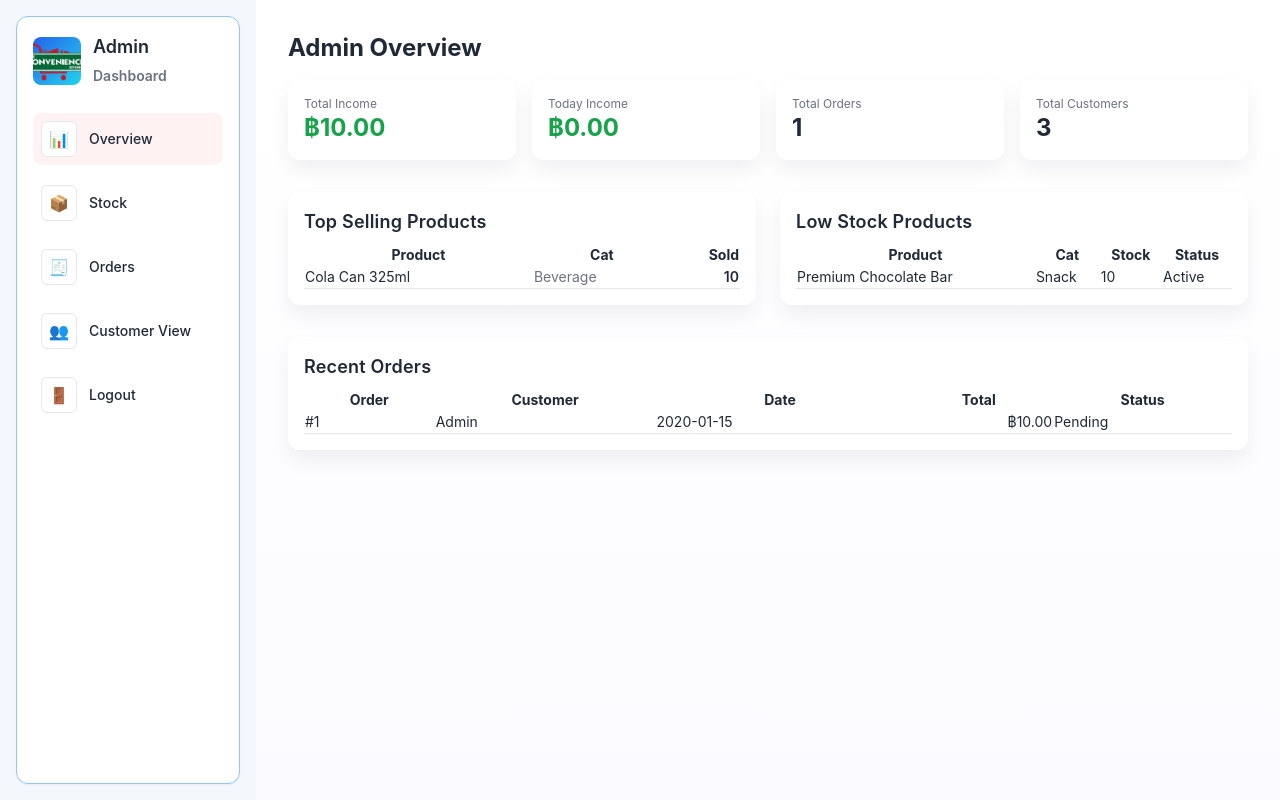
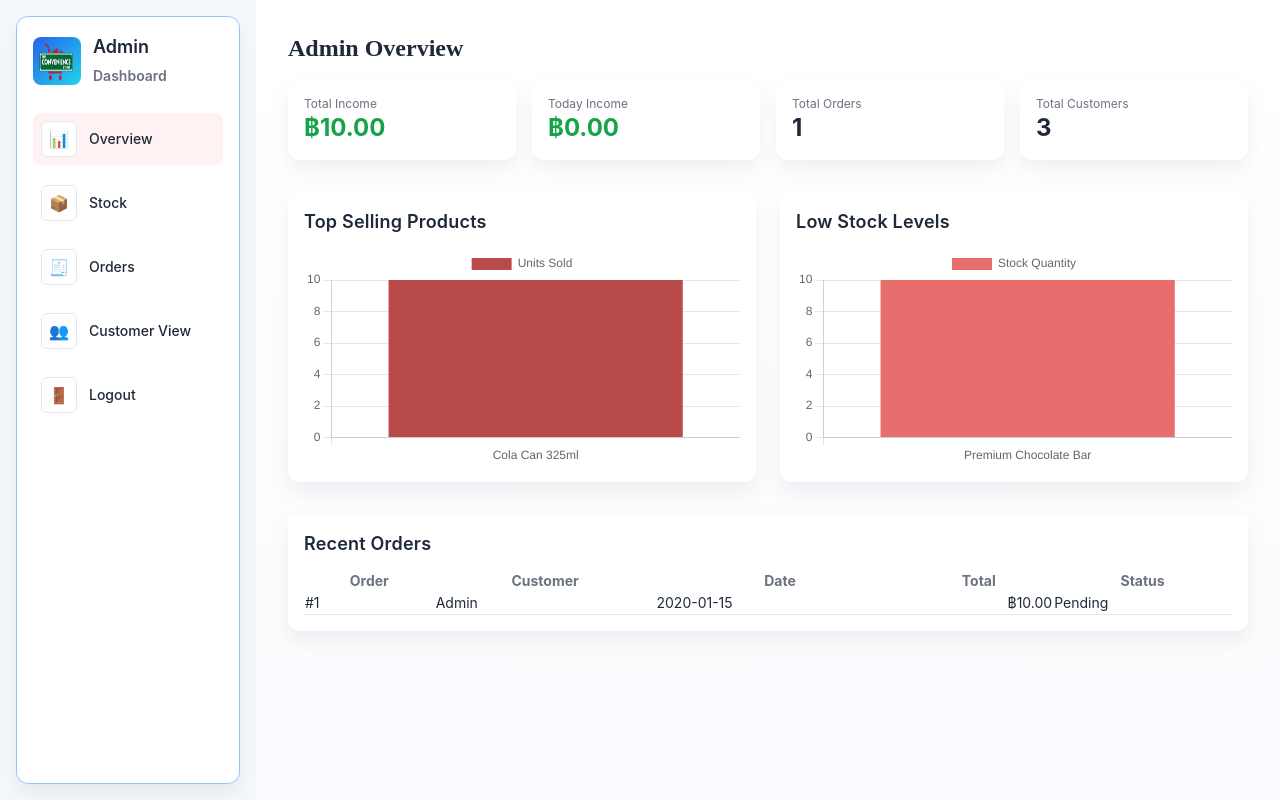
Before and after one commit to thanapon254710-cmd/convenience-store, a PHP site: page /ADMIN_HOME.php in a window 1280 px wide. Run offline with PHP 8.4, Linux system fonts and the light colour scheme; the visitor is signed in with stand-in values (Sample User, id 1); data comes from the database, SQL or seed files in the repository; tables that the repository leaves empty hold one stand-in row (values such as "Sample post"); some libraries are stand-ins or nearby versions.

Commit message:
not done waiittttt

```diff
--- a/database-Project-convenience-store-main/ADMIN_CUSTOMERS.php
+++ b/database-Project-convenience-store-main/ADMIN_CUSTOMERS.php
@@ -1,11 +1,12 @@
 <?php
 session_start();
-require_once 'connect.php';
+
 
 if (!isset($_SESSION['user_id']) || $_SESSION['role'] !== 'Admin') {
-    header('Location: index.php');
+    header("Location: index.php");
     exit;
 }
+require_once 'connect.php';
 
 // Load customers + stats
 $customers = [];
--- a/database-Project-convenience-store-main/ADMIN_HOME.php
+++ b/database-Project-convenience-store-main/ADMIN_HOME.php
@@ -1,53 +1,69 @@
 <?php
 session_start();
-require_once 'connect.php';
 
-// AUTH
 if (!isset($_SESSION['user_id']) || $_SESSION['role'] !== 'Admin') {
-    header('Location: index.php');
+    header("Location: index.php");
     exit;
 }
 
-// ------------------ QUERIES ------------------
+require_once 'connect.php';
 
+/* ===============================
+   DASHBOARD ANALYTICS QUERIES
+   (REAL database values)
+================================*/
+
+// TOTAL INCOME
 $totalIncome = 0;
 $res = $mysqli->query("SELECT IFNULL(SUM(amount_paid),0) AS total FROM payments");
 if ($res && $row = $res->fetch_assoc()) $totalIncome = (float)$row['total'];
 
+// TODAY INCOME
 $todayIncome = 0;
 $res = $mysqli->query("SELECT IFNULL(SUM(amount_paid),0) AS total FROM payments WHERE payment_date = CURDATE()");
 if ($res && $row = $res->fetch_assoc()) $todayIncome = (float)$row['total'];
 
+// TOTAL ORDERS
 $totalOrders = 0;
 $res = $mysqli->query("SELECT COUNT(*) AS c FROM orders");
 if ($res && $row = $res->fetch_assoc()) $totalOrders = (int)$row['c'];
 
+// TOTAL CUSTOMERS
 $totalCustomers = 0;
-$res = $mysqli->query("SELECT COUNT(*) AS c FROM users WHERE role = 'Customer'");
+$res = $mysqli->query("SELECT COUNT(*) AS c FROM users WHERE role='Customer'");
 if ($res && $row = $res->fetch_assoc()) $totalCustomers = (int)$row['c'];
 
+// TOP SELLING PRODUCTS (for bar chart)
 $topProducts = [];
-$q = "SELECT p.product_id,p.product_name,p.category,SUM(od.quantity) AS qty_sold
+$q = "SELECT p.product_name, SUM(od.quantity) AS qty_sold
       FROM orderdetails od
       JOIN products p ON od.product_id = p.product_id
-      GROUP BY p.product_id,p.product_name,p.category
+      GROUP BY p.product_id
       ORDER BY qty_sold DESC LIMIT 5";
+
 $res = $mysqli->query($q);
 if ($res) while ($row = $res->fetch_assoc()) $topProducts[] = $row;
 
+// LOW STOCK PRODUCTS (for chart + table)
 $lowStock = [];
-$q = "SELECT product_id,product_name,category,stock_qty,status
-      FROM products WHERE stock_qty <= 10 ORDER BY stock_qty ASC LIMIT 10";
+$q = "SELECT product_name, stock_qty
+      FROM products
+      WHERE stock_qty <= 10
+      ORDER BY stock_qty ASC LIMIT 10";
+
 $res = $mysqli->query($q);
 if ($res) while ($row = $res->fetch_assoc()) $lowStock[] = $row;
 
+// RECENT 5 ORDERS
 $recentOrders = [];
-$q = "SELECT o.order_id,o.order_date,o.total_amount,o.status,u.username
+$q = "SELECT o.order_id, o.order_date, o.total_amount, o.status, u.username
       FROM orders o
       LEFT JOIN users u ON o.user_id = u.user_id
-      ORDER BY o.order_date DESC,o.order_id DESC LIMIT 5";
+      ORDER BY o.order_date DESC LIMIT 5";
+
 $res = $mysqli->query($q);
 if ($res) while ($row = $res->fetch_assoc()) $recentOrders[] = $row;
+
 ?>
 <!DOCTYPE html>
 <html lang="en">
@@ -55,11 +71,10 @@ if ($res) while ($row = $res->fetch_assoc()) $recentOrders[] = $row;
     <meta charset="UTF-8" />
     <title>Admin Overview — Number 1 Shop</title>
 
-    <!-- STYLE -->
     <link rel="stylesheet" href="css/style.css" />
     <script src="https://cdn.tailwindcss.com"></script>
+    <script src="https://cdn.jsdelivr.net/npm/chart.js"></script>
 
-    <!-- Tailwind theme FIX (your original theme) -->
     <script>
         tailwind.config = {
             theme: {
@@ -73,10 +88,9 @@ if ($res) while ($row = $res->fetch_assoc()) $recentOrders[] = $row;
                     },
                     fontFamily: {
                         body: ['"PT Serif"', 'Georgia', 'serif'],
-                        ui: ['Inter', 'system-ui', 'Arial']
+                        ui: ['Inter', 'system-ui']
                     },
                     boxShadow: {
-                        'soft-lg': '0 14px 30px rgba(9,18,40,0.08)',
                         'card': '0 10px 20px rgba(9,18,40,0.06)'
                     }
                 }
@@ -84,26 +98,19 @@ if ($res) while ($row = $res->fetch_assoc()) $recentOrders[] = $row;
         }
     </script>
 
-    <!-- SweetAlert2 -->
+    <!-- SweetAlert for logout -->
     <script src="https://cdn.jsdelivr.net/npm/sweetalert2@11"></script>
-
     <script>
         function confirmLogout() {
             Swal.fire({
                 title: "Confirm Logout",
-                text: "Are you sure you want to logout?",
+                text: "Are you sure?",
                 icon: "warning",
                 showCancelButton: true,
                 confirmButtonColor: "#b94a4a",
                 cancelButtonColor: "#6b7280",
-                confirmButtonText: "Yes, logout",
-                cancelButtonText: "Cancel",
-                reverseButtons: true
-            }).then((result) => {
-                if (result.isConfirmed) {
-                    window.location.href = "logout.php";
-                }
-            });
+                confirmButtonText: "Logout",
+            }).then((res)=>{ if(res.isConfirmed) window.location='logout.php'; });
         }
     </script>
 </head>
@@ -111,15 +118,15 @@ if ($res) while ($row = $res->fetch_assoc()) $recentOrders[] = $row;
 <body class="min-h-screen antialiased text-gray-800">
 <div class="flex min-h-screen">
 
-<!-- SIDEBAR -->
+<!-- SIDEBAR (unchanged) -->
 <aside class="w-64 bg-sidebar p-4 sticky top-0 h-screen overflow-y-auto">
-    <div class="bg-white border border-blue-300 rounded-xl p-4 shadow-sm flex flex-col h-full">
+    <div class="bg-white rounded-xl p-4 shadow-card flex flex-col h-full border border-blue-300">
         <div class="flex items-center gap-3 mb-6">
-            <div class="w-12 h-12 rounded-lg bg-gradient-to-br from-blue-600 to-cyan-400 flex items-center justify-center">
-                <img src="asset/2960679-2182.png" class="w-full h-full object-cover rounded-lg" />
+            <div class="w-12 h-12 rounded-lg bg-gradient-to-br from-blue-600 to-cyan-400 text-white flex items-center justify-center">
+                <img src="asset/2960679-2182.png" class="w-full h-full rounded-lg" />
             </div>
             <div>
-                <div class="text-lg font-semibold">Admin<br/><span class="text-sm text-gray-500">Dashboard</span></div>
+                <div class="text-lg font-semibold">Admin<br><span class="text-sm text-gray-500">Dashboard</span></div>
             </div>
         </div>
 
@@ -132,33 +139,24 @@ if ($res) while ($row = $res->fetch_assoc()) $recentOrders[] = $row;
                     </a>
                 </li>
 
-                <li>
-                    <a href="ADMIN_STOCK.php" class="flex items-center gap-3 px-2 py-2 hover:bg-gray-50">
-                        <span class="w-9 h-9 flex items-center justify-center rounded-md bg-white border">📦</span>
-                        <span class="text-sm font-medium">Stock</span>
-                    </a>
+                <li><a href="ADMIN_STOCK.php" class="flex items-center gap-3 px-2 py-2 hover:bg-gray-50">
+                    <span class="w-9 h-9 flex items-center justify-center rounded-md bg-white border">📦</span>
+                    <span class="text-sm font-medium">Stock</span></a>
                 </li>
 
-                <li>
-                    <a href="ADMIN_ORDERS.php" class="flex items-center gap-3 px-2 py-2 hover:bg-gray-50">
-                        <span class="w-9 h-9 flex items-center justify-center rounded-md bg-white border">🧾</span>
-                        <span class="text-sm font-medium">Orders</span>
-                    </a>
+                <li><a href="ADMIN_ORDERS.php" class="flex items-center gap-3 px-2 py-2 hover:bg-gray-50">
+                    <span class="w-9 h-9 flex items-center justify-center rounded-md bg-white border">🧾</span>
+                    <span class="text-sm font-medium">Orders</span></a>
                 </li>
 
-                <li>
-                    <a href="ADMIN_CUSTOMERS.php" class="flex items-center gap-3 px-2 py-2 hover:bg-gray-50">
-                        <span class="w-9 h-9 flex items-center justify-center rounded-md bg-white border">👥</span>
-                        <span class="text-sm font-medium">Customer View</span>
-                    </a>
+                <li><a href="ADMIN_CUSTOMERS.php" class="flex items-center gap-3 px-2 py-2 hover:bg-gray-50">
+                    <span class="w-9 h-9 flex items-center justify-center rounded-md bg-white border">👥</span>
+                    <span class="text-sm font-medium">Customer View</span></a>
                 </li>
 
-                <!-- FIXED LOGOUT -->
-                <li>
-                    <a href="#" onclick="confirmLogout()" class="flex items-center gap-3 px-2 py-2 hover:bg-gray-50">
-                        <span class="w-9 h-9 flex items-center justify-center rounded-md bg-white border">🚪</span>
-                        <span class="text-sm font-medium">Logout</span>
-                    </a>
+                <li><a href="#" onclick="confirmLogout()" class="flex items-center gap-3 px-2 py-2 hover:bg-gray-50">
+                    <span class="w-9 h-9 flex items-center justify-center rounded-md bg-white border">🚪</span>
+                    <span class="text-sm font-medium">Logout</span></a>
                 </li>
             </ul>
         </nav>
@@ -168,18 +166,20 @@ if ($res) while ($row = $res->fetch_assoc()) $recentOrders[] = $row;
 <!-- MAIN CONTENT -->
 <div class="flex-1 p-8">
     <div class="max-w-screen-xl mx-auto">
-        <h1 class="text-2xl font-bold mb-4">Admin Overview</h1>
 
-        <!-- Mini Cards (Income, Orders, Etc) -->
+        <!-- TITLE -->
+        <h1 class="text-2xl font-bold mb-4" style="font-family:'PT Serif',serif;">Admin Overview</h1>
+
+        <!-- KPI CARDS -->
         <div class="grid grid-cols-1 md:grid-cols-4 gap-4 mb-8">
             <div class="bg-white rounded-xl p-4 shadow-card">
                 <div class="text-xs text-gray-500">Total Income</div>
-                <div class="text-2xl text-green-600 font-bold">฿<?= number_format($totalIncome, 2) ?></div>
+                <div class="text-2xl text-green-600 font-bold">฿<?= number_format($totalIncome,2) ?></div>
             </div>
 
             <div class="bg-white rounded-xl p-4 shadow-card">
                 <div class="text-xs text-gray-500">Today Income</div>
-                <div class="text-2xl text-green-600 font-bold">฿<?= number_format($todayIncome, 2) ?></div>
+                <div class="text-2xl text-green-600 font-bold">฿<?= number_format($todayIncome,2) ?></div>
             </div>
 
             <div class="bg-white rounded-xl p-4 shadow-card">
@@ -193,58 +193,40 @@ if ($res) while ($row = $res->fetch_assoc()) $recentOrders[] = $row;
             </div>
         </div>
 
-        <!-- Top Selling + Low Stock -->
-        <div class="grid grid-cols-1 lg:grid-cols-2 gap-6">
-            <div class="bg-white p-4 shadow-card rounded-xl">
-                <h2 class="text-lg font-semibold mb-2">Top Selling Products</h2>
-                <table class="w-full text-sm">
-                    <thead><tr><th>Product</th><th>Cat</th><th class="text-right">Sold</th></tr></thead>
-                    <tbody>
-                        <?php if (empty($topProducts)): ?>
-                            <tr><td colspan="3" class="text-center py-3 text-gray-400">No sales data yet</td></tr>
-                        <?php else: foreach ($topProducts as $p): ?>
-                            <tr class="border-b">
-                                <td><?= htmlspecialchars($p['product_name']) ?></td>
-                                <td class="text-gray-500"><?= $p['category'] ?></td>
-                                <td class="text-right font-semibold"><?= $p['qty_sold'] ?></td>
-                            </tr>
-                        <?php endforeach; endif; ?>
-                    </tbody>
-                </table>
+        <!-- CHARTS AREA -->
+        <div class="grid grid-cols-1 lg:grid-cols-2 gap-6 mb-8">
+
+            <!-- TOP SELLING CHART -->
+            <div class="bg-white rounded-xl p-4 shadow-card">
+                <h2 class="text-lg font-semibold mb-3">Top Selling Products</h2>
+                <canvas id="topSellingChart"></canvas>
             </div>
 
-            <div class="bg-white p-4 shadow-card rounded-xl">
-                <h2 class="text-lg font-semibold mb-2">Low Stock Products</h2>
-                <table class="w-full text-sm">
-                    <thead>
-                        <tr><th>Product</th><th>Cat</th><th>Stock</th><th>Status</th></tr>
-                    </thead>
-                    <tbody>
-                    <?php if (empty($lowStock)): ?>
-                        <tr><td colspan="4" class="text-center text-gray-400 py-3">No low stock</td></tr>
-                    <?php else: foreach ($lowStock as $p): ?>
-                        <tr class="border-b">
-                            <td><?= $p['product_name'] ?></td>
-                            <td><?= $p['category'] ?></td>
-                            <td><?= $p['stock_qty'] ?></td>
-                            <td><?= $p['status'] ?></td>
-                        </tr>
-                    <?php endforeach; endif; ?>
-                    </tbody>
-                </table>
+            <!-- LOW STOCK CHART -->
+            <div class="bg-white rounded-xl p-4 shadow-card">
+                <h2 class="text-lg font-semibold mb-3">Low Stock Levels</h2>
+                <canvas id="lowStockChart"></canvas>
             </div>
+
         </div>
 
         <!-- RECENT ORDERS -->
-        <div class="bg-white mt-8 p-4 shadow-card rounded-xl">
-            <h2 class="text-lg font-semibold mb-2">Recent Orders</h2>
+        <div class="bg-white p-4 rounded-xl shadow-card">
+            <h2 class="text-lg font-semibold mb-3">Recent Orders</h2>
+
             <table class="w-full text-sm">
                 <thead>
-                    <tr><th>Order</th><th>Customer</th><th>Date</th><th>Total</th><th>Status</th></tr>
+                    <tr class="text-gray-500">
+                        <th>Order</th>
+                        <th>Customer</th>
+                        <th>Date</th>
+                        <th>Total</th>
+                        <th>Status</th>
+                    </tr>
                 </thead>
                 <tbody>
                 <?php if (empty($recentOrders)): ?>
-                    <tr><td colspan="5" class="text-center py-3 text-gray-400">No orders</td></tr>
+                    <tr><td colspan="5" class="py-4 text-center text-gray-400">No orders</td></tr>
                 <?php else: foreach ($recentOrders as $o): ?>
                     <tr class="border-b">
                         <td>#<?= $o['order_id'] ?></td>
@@ -256,11 +238,51 @@ if ($res) while ($row = $res->fetch_assoc()) $recentOrders[] = $row;
                 <?php endforeach; endif; ?>
                 </tbody>
             </table>
+
         </div>
 
     </div>
 </div>
 
 </div>
+
+<!-- =======================
+     CHART.JS SCRIPTS
+======================= -->
+
+<script>
+/* TOP SELLING CHART DATA */
+const topLabels = <?= json_encode(array_column($topProducts,'product_name')) ?>;
+const topValues = <?= json_encode(array_column($topProducts,'qty_sold')) ?>;
+
+new Chart(document.getElementById('topSellingChart'), {
+    type: 'bar',
+    data: {
+        labels: topLabels,
+        datasets: [{
+            label: 'Units Sold',
+            data: topValues,
+            backgroundColor: '#b94a4a'
+        }]
+    }
+});
+
+/* LOW STOCK CHART DATA */
+const lowLabels = <?= json_encode(array_column($lowStock,'product_name')) ?>;
+const lowValues = <?= json_encode(array_column($lowStock,'stock_qty')) ?>;
+
+new Chart(document.getElementById('lowStockChart'), {
+    type: 'bar',
+    data: {
+        labels: lowLabels,
+        datasets: [{
+            label: 'Stock Quantity',
+            data: lowValues,
+            backgroundColor: '#e86d6d'
+        }]
+    }
+});
+</script>
+
 </body>
 </html>
--- a/database-Project-convenience-store-main/ADMIN_ORDERS.php
+++ b/database-Project-convenience-store-main/ADMIN_ORDERS.php
@@ -1,11 +1,13 @@
 <?php
+
 session_start();
-require_once 'connect.php';
+
 
 if (!isset($_SESSION['user_id']) || $_SESSION['role'] !== 'Admin') {
-    header('Location: index.php');
+    header("Location: index.php");
     exit;
 }
+require_once 'connect.php';
 
 $message = '';
 
--- a/database-Project-convenience-store-main/connect.php
+++ b/database-Project-convenience-store-main/connect.php
@@ -1,7 +1,7 @@
-<?php //use only login and signup
-$mysqli = new mysqli('localhost','root','root','convenience_store');
+<?php
+$mysqli = new mysqli('localhost', 'root', 'root', 'convenience_store');
 
-   if($mysqli->connect_errno){
-      die("Database connection failed: " . $mysqli->connect_error);
-   }
+if ($mysqli->connect_errno) {
+    die("Database connection failed: " . $mysqli->connect_error);
+}
 ?>
--- a/database-Project-convenience-store-main/logout.php
+++ b/database-Project-convenience-store-main/logout.php
@@ -2,6 +2,6 @@
 session_start();
 session_unset();
 session_destroy();
+
 header('Location: index.php');
 exit;
-?>
```
Also changed, not shown: database-Project-convenience-store-main/ADMIN_STOCK.php (+7 -4 lines), database-Project-convenience-store-main/index.php (+20 -34 lines), database-Project-convenience-store-main/userconnect.php (+5 -6 lines).
